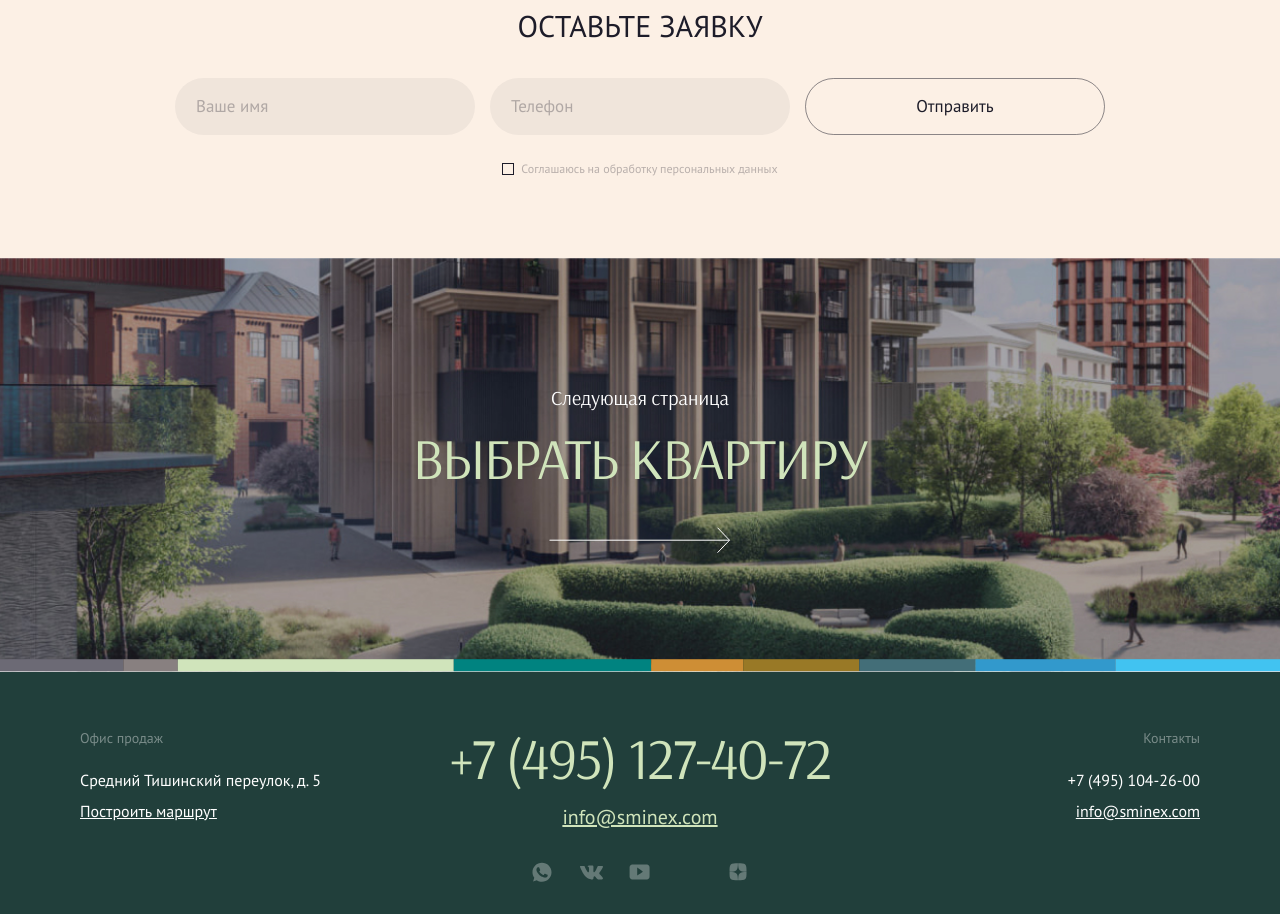
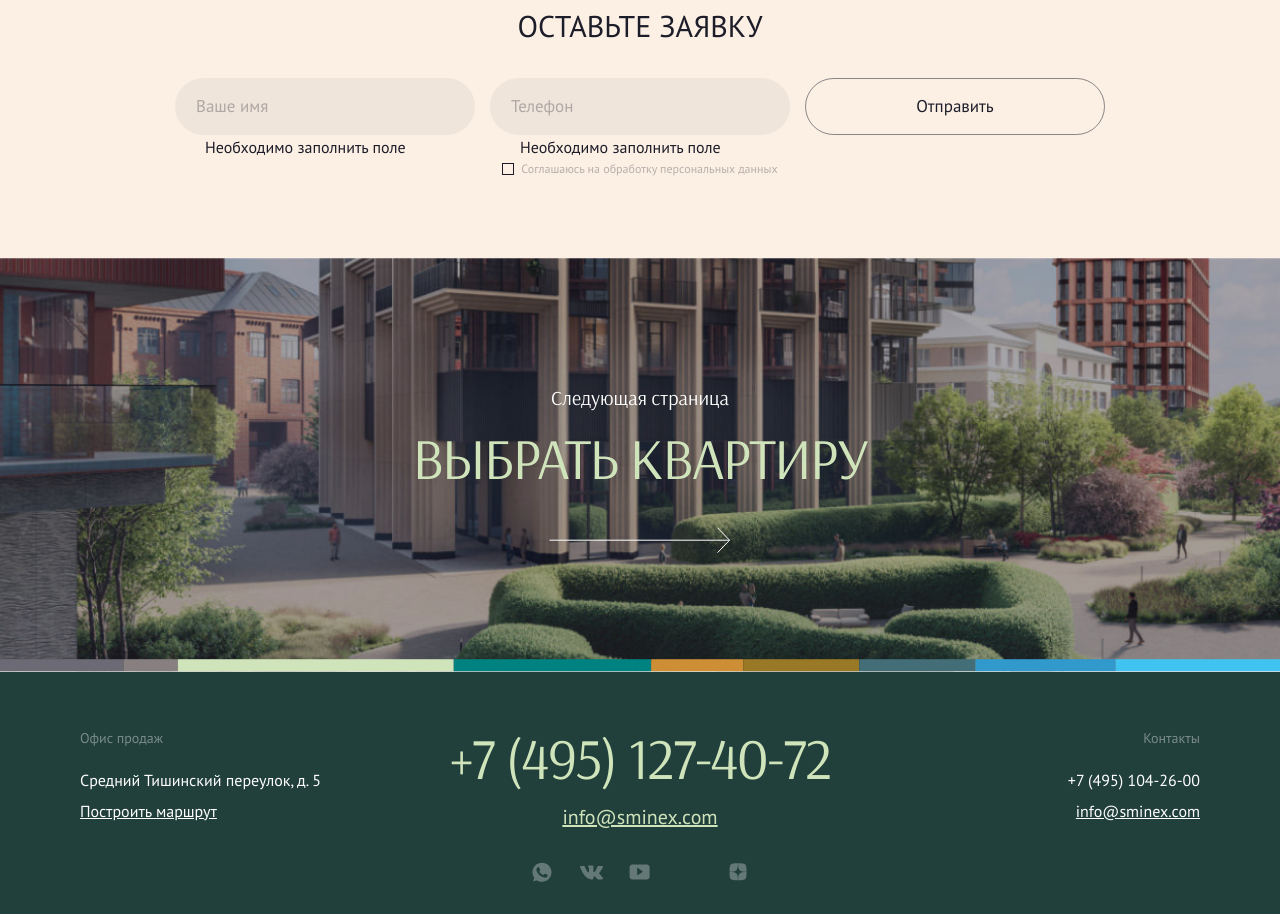
Before and after one commit to StanislavSH109/Tishinsky-Boulevard-Whitemark-, a plain HTML site: page index.html in a window 1280 px wide. Shown: the part 9880-10794 px from the top of the page. Drawn offline with Linux system fonts and the light colour scheme; files whose address does not match are found by name.

Commit message:
added error text

```diff
--- a/index.html
+++ b/index.html
@@ -304,9 +304,11 @@
             <div class="elite-promo__box">
               <div class="custom-input elite-promo__input">
                 <input type="text" class="custom-input__field" aria-label="Введите свое имя" placeholder="Ваше имя">
+                <span class="custom-input__text custom-input__text--error">Необходимо заполнить поле</span>
               </div>
               <div class="custom-input elite-promo__input">
                 <input type="tel" class="custom-input__field" aria-label="Введите свой телефон" placeholder="Телефон">
+                <span class="custom-input__text custom-input__text--error">Необходимо заполнить поле</span>
               </div>
               <button class="elite-promo__btn" type="submit" disabled>Отправить</button>
             </div>
--- a/scss/blocks/_custom-input.scss
+++ b/scss/blocks/_custom-input.scss
@@ -26,4 +26,12 @@
       color: rgba($color-jaguar, 0.3);
     }
   }
+
+  &__text {
+    position: absolute;
+    width: 300px;
+    left: 0;
+    bottom: 0;
+    transform: translate(10%, 100%);
+  }
 }
```
Also changed, not shown: css/style.css, 1 other file.
